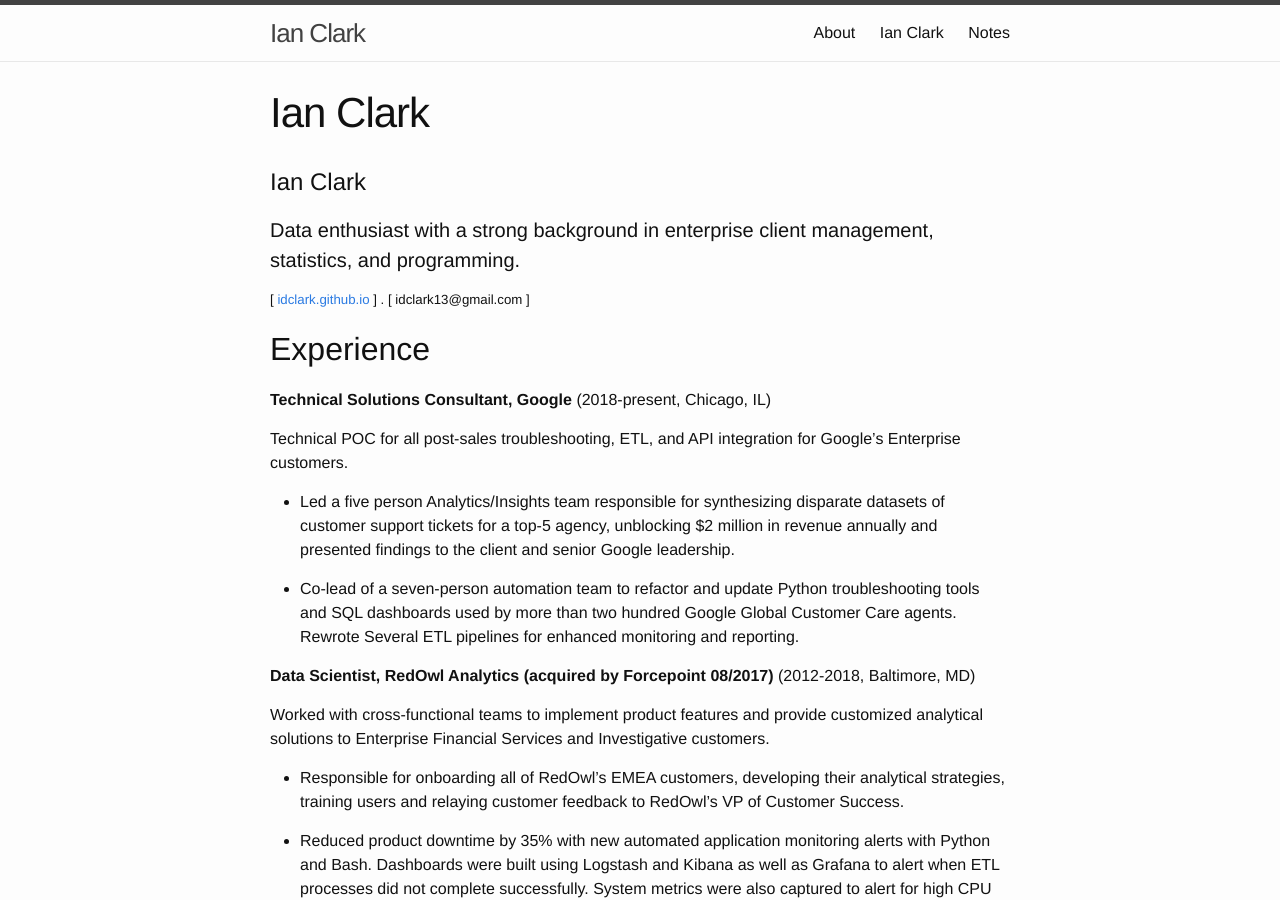
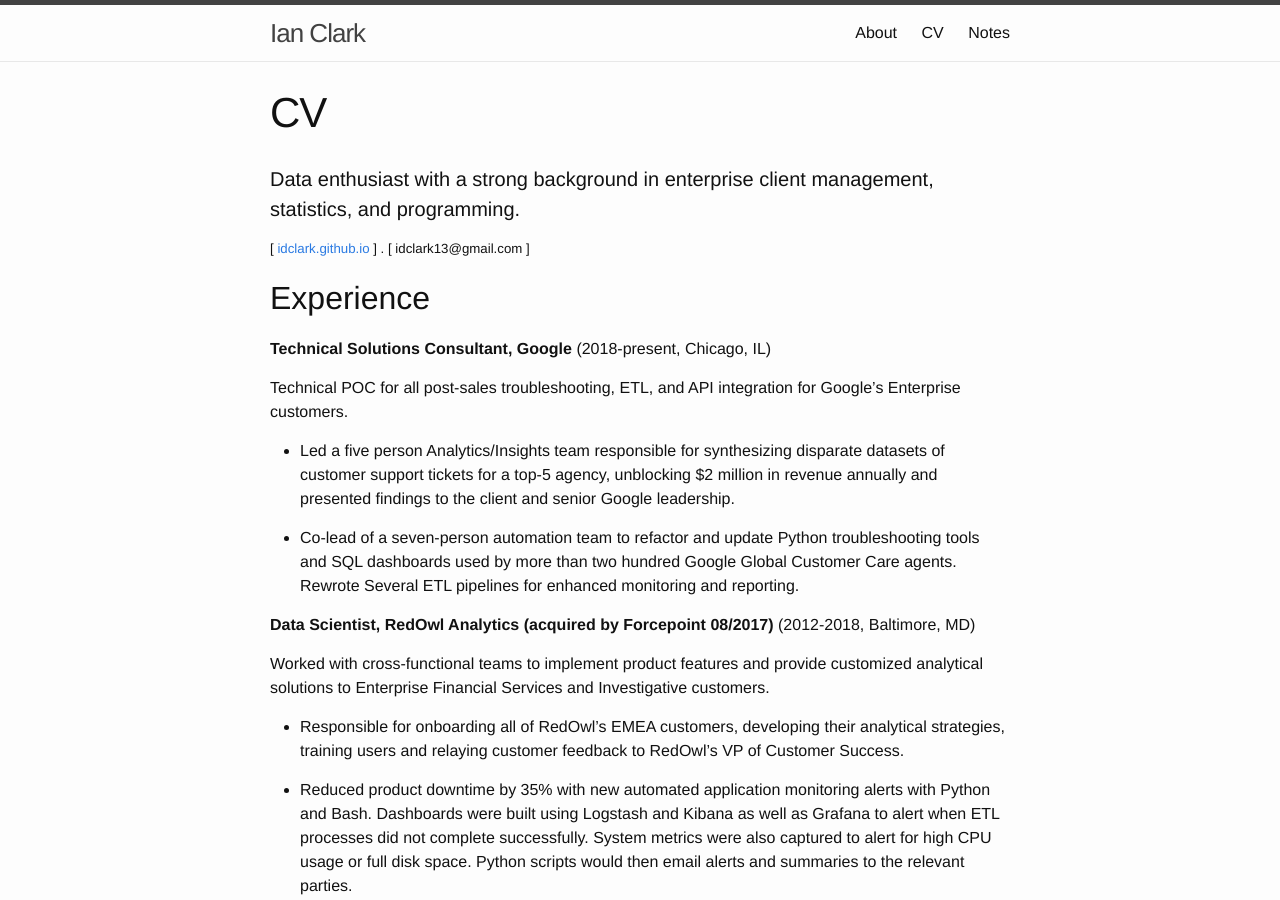
Before and after one commit to idclark/idclark.github.io, a Jekyll site: the page built from cv.md, in a window 1280 px wide and 900 px high. Built offline with Jekyll 4.4.1, drawn with Linux system fonts in a browser that asks for light colours; our own code applies the rules of GitHub Pages for plain Markdown files.

Commit message:
Update cv.md

```diff
--- a/cv.md
+++ b/cv.md
@@ -1,9 +1,8 @@
 ---
 layout: page
+title: CV
 permalink: /cv/
 ---
-Ian Clark
-======
 
 #### Data enthusiast with a strong background in enterprise client management, statistics, and programming.
 ##### [ [idclark.github.io](http://idclark.github.io) ] . [ idclark13@gmail.com ]
```
